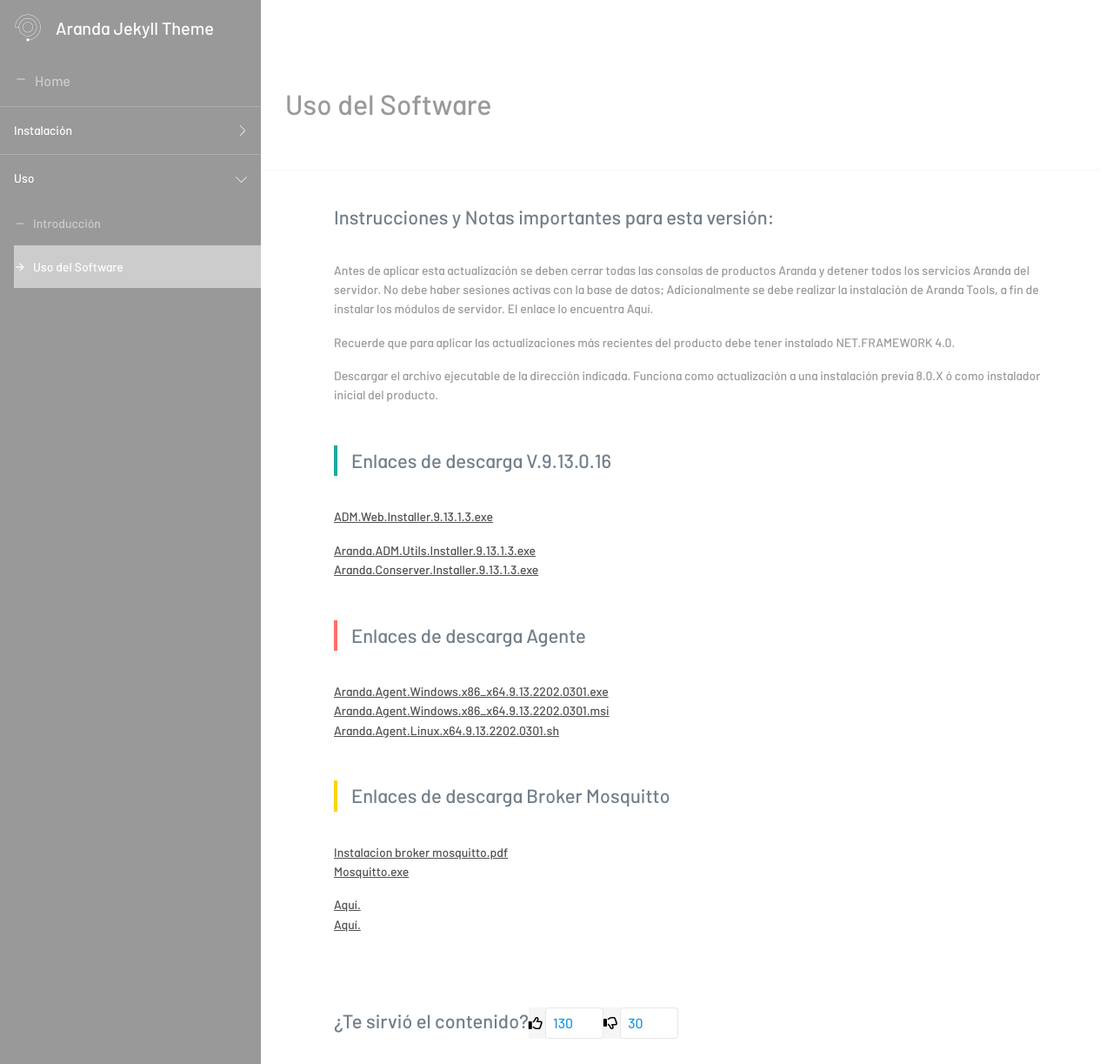
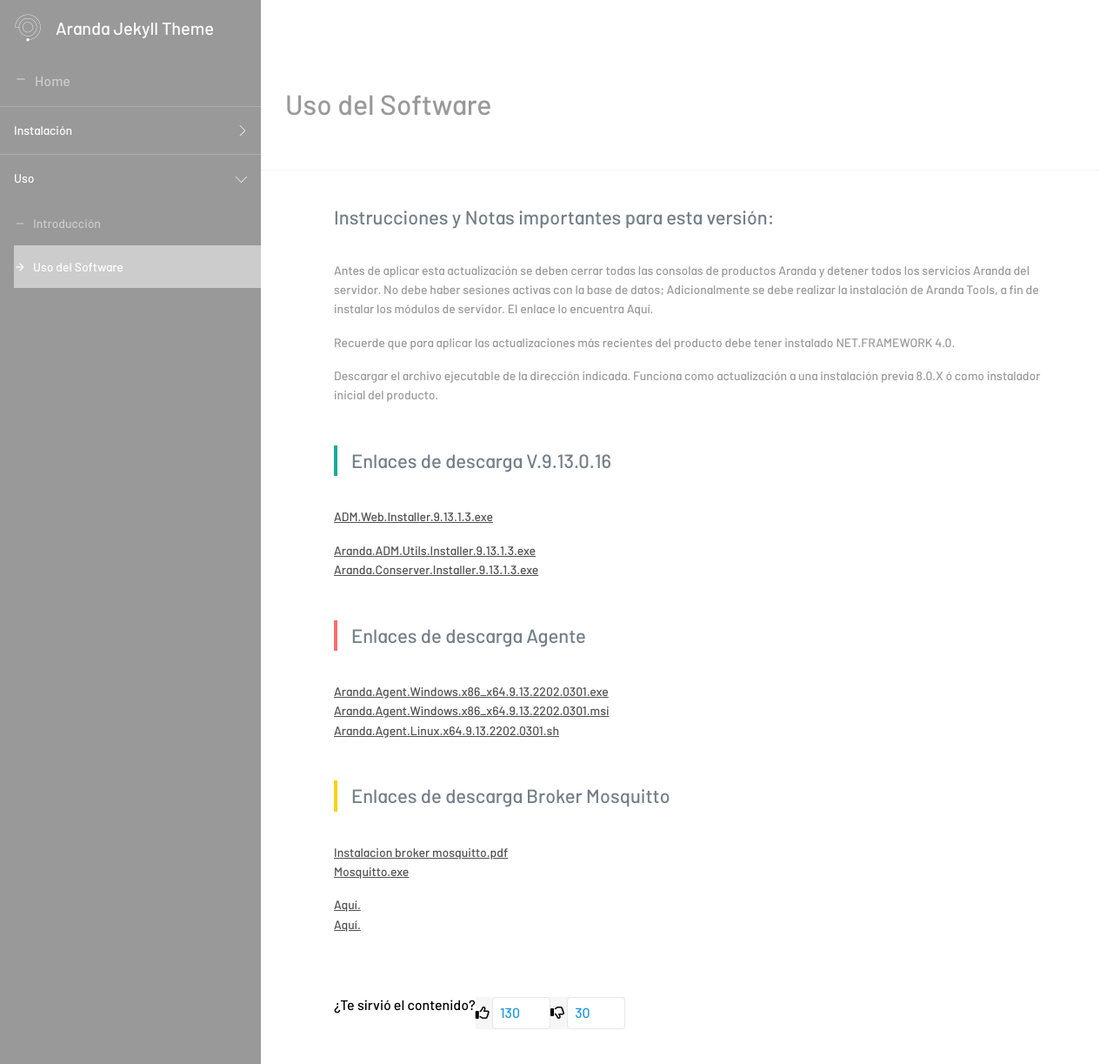
Before and after one commit to Nats85/Manuales-Aranda-Apis, a Jekyll site: the page built from docs/2.2-uso.md, in a window 1280 px wide and 1223 px high. Shown: the whole window at 87% size. Built offline with Jekyll 4.4.1, drawn with Linux system fonts in a browser that asks for light colours; nearby versions of some CDN libraries.

Commit message:
Update instaladores.html

```diff
--- a/_layouts/instaladores.html
+++ b/_layouts/instaladores.html
@@ -61,8 +61,8 @@
 </header>
 <article id="documentationArea" class="sg_doc">
     <div class="sg_post" id="post-content">
-        <div class="instal">{{ content }} {% include vote_count.html %}</div>
-
+        <div class="instal">{{ content }}</div>
+        {% include vote_count.html %}
     </div>
 </article>
 
```
